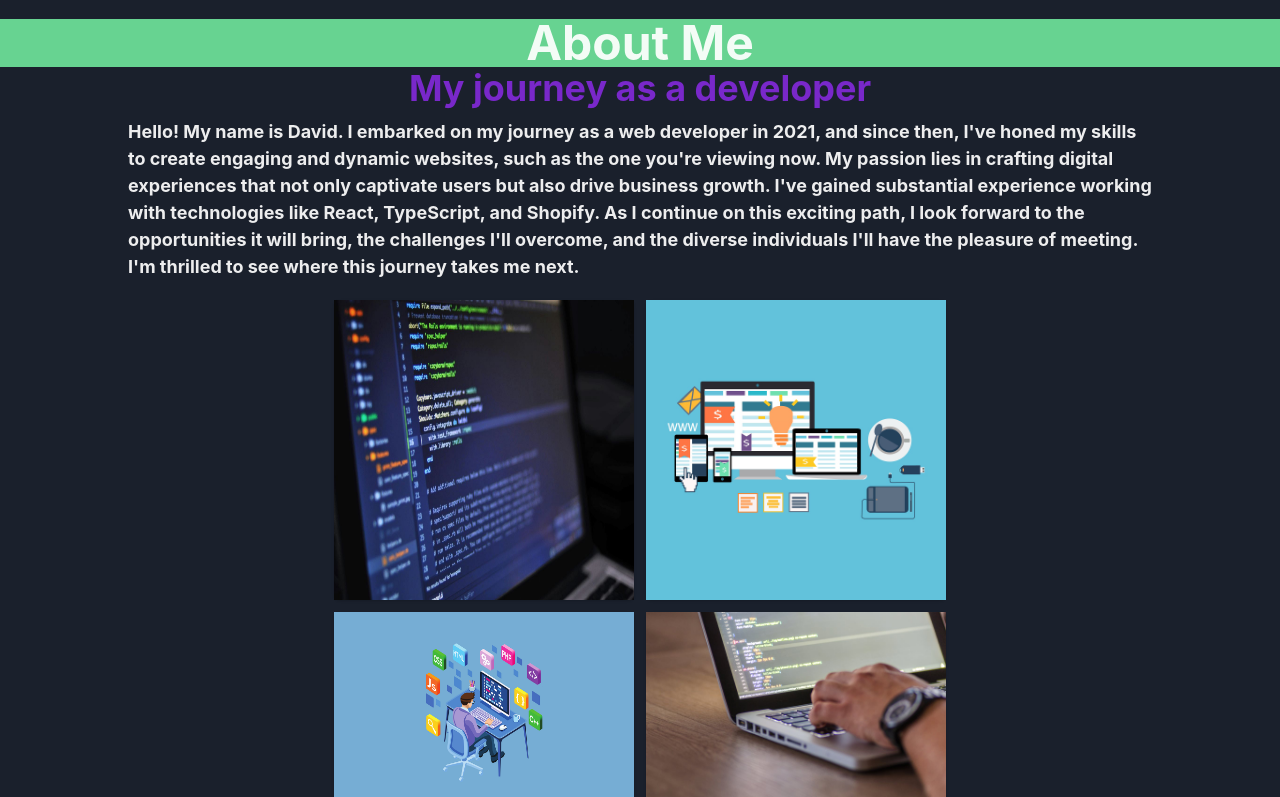
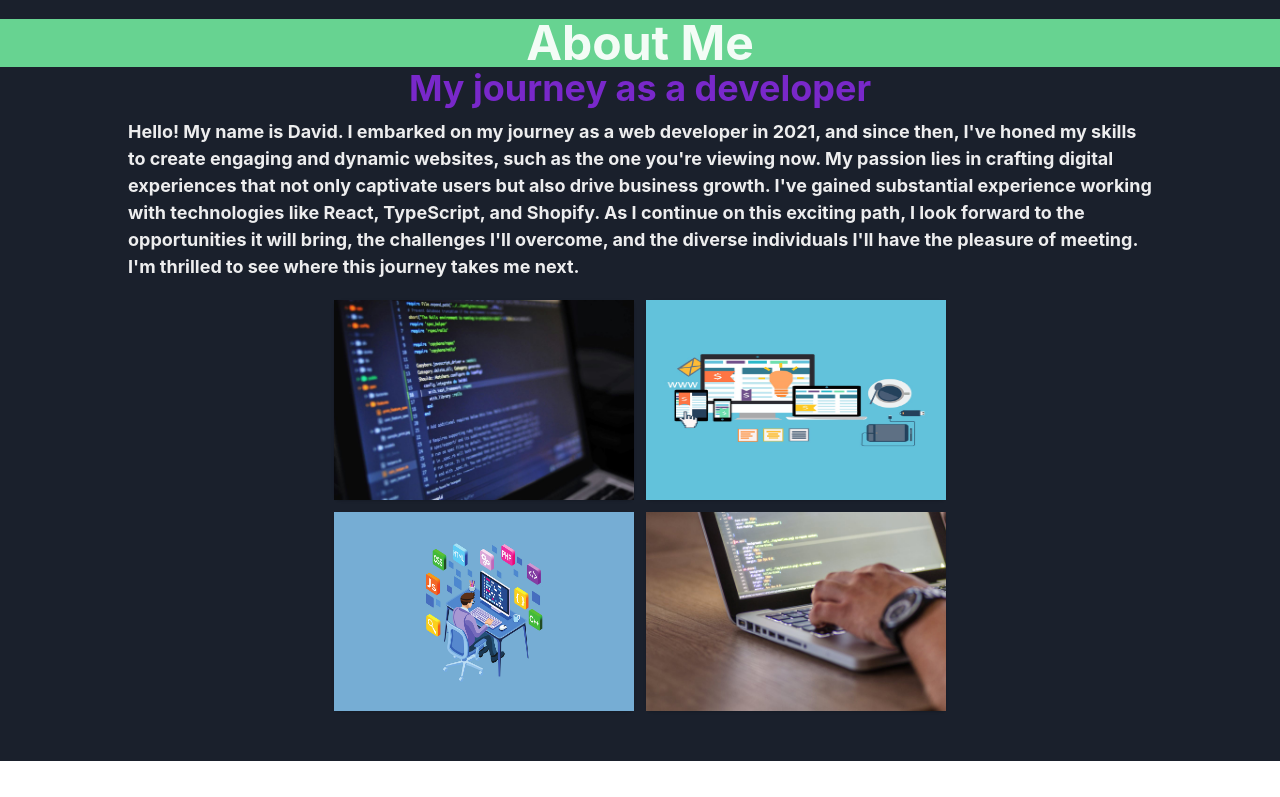
Before and after one commit to dperez00/portfolio-site, a React (Vite) app in the folder portfolio-site/: page / in a window 1280 px wide. Shown: the part 571-1368 px from the top of the page. After the commit the page ends 1332 px from the top, so only its background shows below. Built offline with nearby package versions, Linux system fonts and the light colour scheme.

Commit message:
Refactor AboutMe component: Adjust image dimensions in the 2x2 grid

```diff
--- a/portfolio-site/src/components/AboutMe.tsx
+++ b/portfolio-site/src/components/AboutMe.tsx
@@ -75,10 +75,10 @@ const AboutMe = () => {
       {/* build a 2x2 grid to display images */}
       <Flex justifyContent="center">
         <SimpleGrid columns={{ sm: 1, md: 2 }} gap={3} mt="20px" mb="50px">
-          <Card maxW="300px" maxH="300px">
+          <Card maxW="300px" maxH="200px">
             <Image src={laptop} boxSize="100%" />
           </Card>
-          <Card maxW="300px" maxH="300px">
+          <Card maxW="300px" maxH="200px">
             <Image src={screens} boxSize="100%" />
           </Card>
           <Card maxW="300px" maxH="300px">
```
